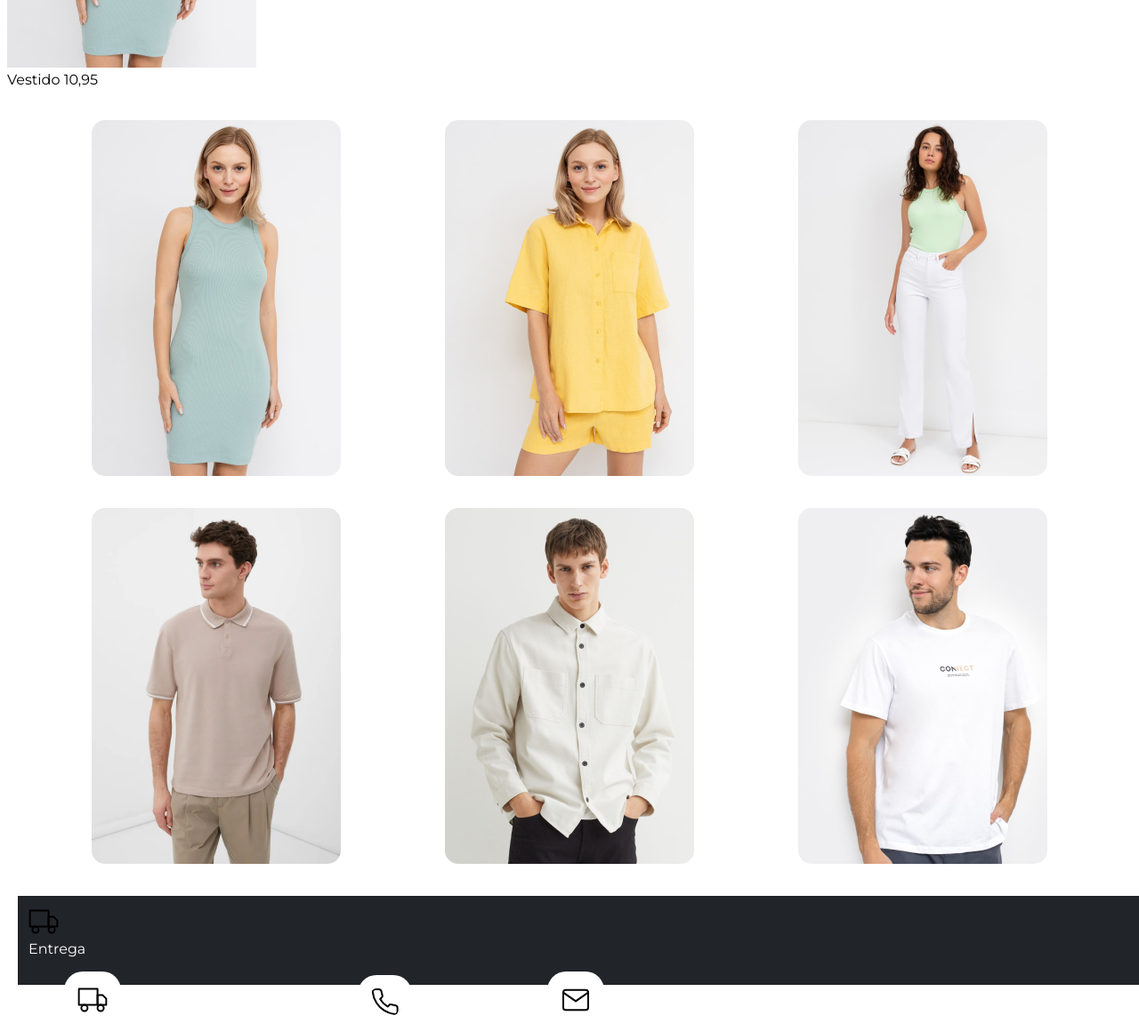
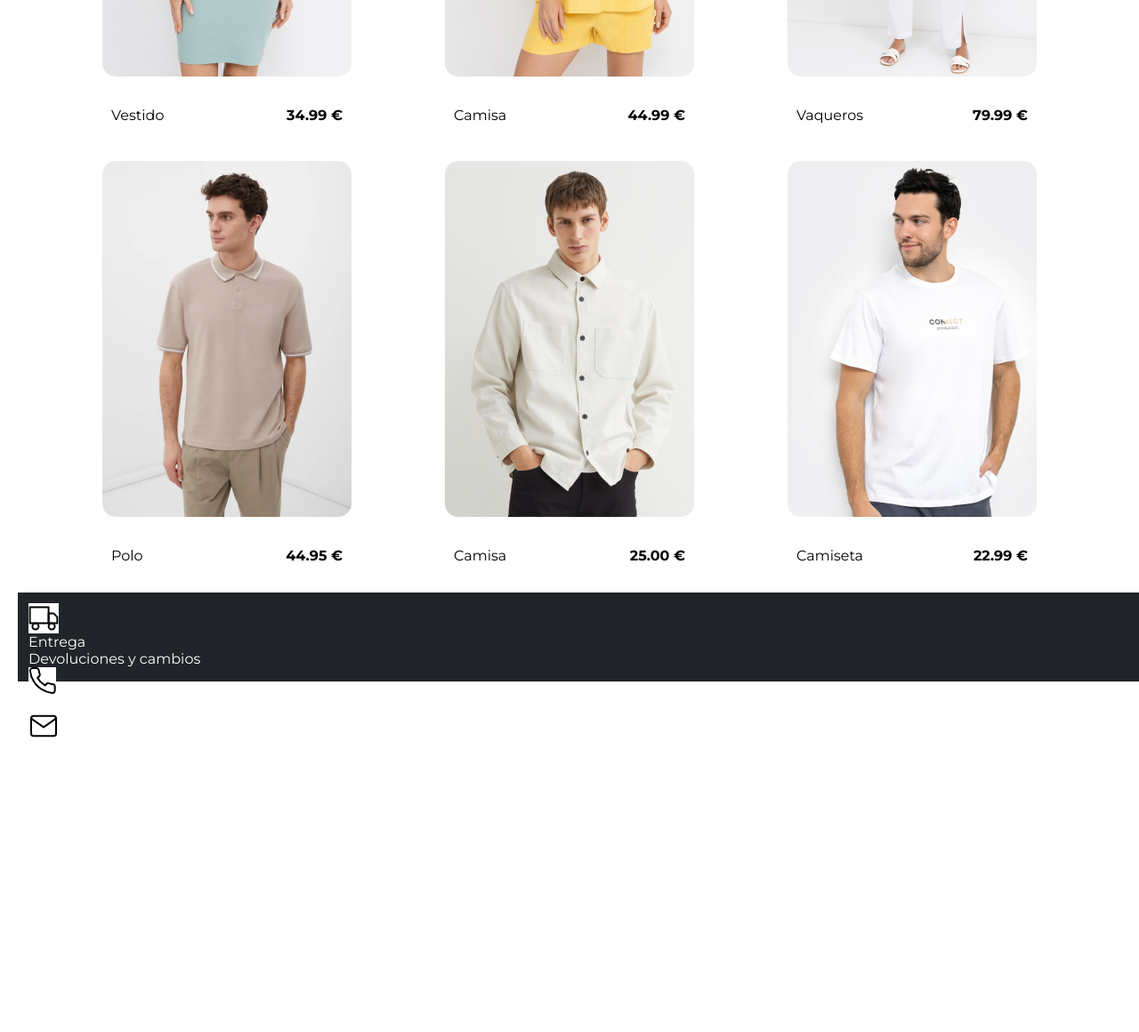
Before and after one commit to ikernm/laboratoriohtml-lemoncode, a plain HTML site: page index.html in a window 1280 px wide. Shown: the part 500-1660 px from the top of the page at 89% size. After the commit the page ends 1352 px from the top, so only its background shows below. Drawn offline with Linux system fonts and the light colour scheme.

Commit message:
correcciones

```diff
--- a/index.html
+++ b/index.html
@@ -11,6 +11,7 @@
 <body>
 
     <nav class="navbar">
+
         <a href="#"><img src="assets/icon-menu-burguer.svg" class="first-icon-nav"></a>
         <div class="colecciones">
             <a href="#">MODA MUJER</a>
@@ -23,6 +24,7 @@
             <a href="#"><img src="assets/icon-heart.svg" class="items-menu"></a>
             <a href="#"><img src="assets/icon-shopping-cart.svg" class="items-menu"></a>
         </div>
+
     </nav>
 
     <hr>
@@ -30,45 +32,91 @@
 
         <h1>NUEVAS COLECCIONES</h1>
 
-        <div class="productos">
-            <div class="producto">
-                <img src="assets/image-3.jpg">
+        <div class="products">
+
+            <div>
+                <img src="assets/image-3.jpg" class="images">
                 <div class="informacion">
                     <span>Vestido</span>
-                    <span>10,95</span>
+                    <span><strong>34.99 €</strong></span>
                 </div>
             </div>
+
+            <div>
+                <img src="assets/image-6.jpg" class="images">
+                <div class="informacion">
+                    <span>Camisa</span>
+                    <span><strong>44.99 €</strong></span>
+                </div>
+            </div>
+
+            <div>
+                <img src="assets/image-4.jpg" class="images">
+                <div class="informacion">
+                    <span>Vaqueros</span>
+                    <span><strong>79.99 €</strong></span>
+                </div>
+            </div>
+
         </div>
 
-        <div class="container-images">
-            <img src="assets/image-3.jpg" class="images-web">
-            <img src="assets/image-6.jpg" class="images-web">
-            <img src="assets/image-4.jpg" class="images-web">
-        </div>
+        <div class="products">
 
-        <div class="container-images">
-            <img src="assets/image-5.jpg" class="images-web">
-            <img src="assets/image-1.jpg" class="images-web">
-            <img src="assets/image-2.jpg" class="images-web">
+            <div>
+                <img src="assets/image-5.jpg" class="images">
+                <div class="informacion">
+                    <span>Polo</span>
+                    <span><strong>44.95 €</strong></span>
+                </div>
+            </div>
+
+            <div>
+                <img src="assets/image-1.jpg" class="images">
+                <div class="informacion">
+                    <span>Camisa</span>
+                    <span><strong>25.00 €</strong></span>
+                </div>
+            </div>
+
+            <div>
+                <img src="assets/image-2.jpg" class="images">
+                <div class="informacion">
+                    <span>Camiseta</span>
+                    <span><strong>22.99 €</strong></span>
+                </div>
+            </div>
+
         </div>
 
     </main>
 
     <footer>
+
         <div class="footer-item">
             <div>
-                <img src="assets/icon-truck.svg">
+                <img src="assets/icon-truck.svg" class="footer-icon">
             </div>
             <span>Entrega</span>
         </div>
 
+        <div class="footer-item">
+            <span>Devoluciones y cambios</span>
+        </div>
 
-        <ul>
-            <il><img src="assets/icon-truck.svg" class="icons-footer">Entrega</il>
-            <il>Devoluciones y cambios</il>
-            <il><img src="assets/icon-phone.svg" class="icons-footer">+375 (29) 749-18-23</il>
-            <il><img src="assets/icon-mail.svg" class="icons-footer">shop@omix.com</il>
-        </ul>
+        <div class="footer-item">
+            <div>
+                <img src="assets/icon-phone.svg" class="footer-icon">
+            </div>
+            <span>+375 (29) 749-18-23</span>
+        </div>
+
+        <div class="footer-item">
+            <div>
+                <img src="assets/icon-mail.svg" class="footer-icon">
+            </div>
+            <span>shop@omix.com</span>
+        </div>
+
     </footer>
 
 </body>
--- a/styles.css
+++ b/styles.css
@@ -3,7 +3,6 @@
 * {
     box-sizing: border-box;
     font-family: "Montserrat";
-
 }
 
 .navbar {
@@ -12,7 +11,6 @@
     margin: 8px;
     display: flex;
     justify-content: space-around;
-    text-align: center;
 
 }
 
@@ -26,14 +24,21 @@ h1 {
     padding: 16px;
 }
 
-.container-images {
+.products {
     display: flex;
-    justify-content: space-around;
-    margin: 36px;
+    justify-content: space-evenly;
+    margin: 12px;
 }
 
-.images-web {
-    border-radius: 15px;
+.images {
+    padding: 10px;
+    border-radius: 25px;
+}
+
+.informacion {
+    margin: 20px;
+    display: flex;
+    justify-content: space-between;
 }
 
 footer {
@@ -45,8 +50,7 @@ footer {
     height: 100px;
 }
 
-.icons-footer {
+.footer-icon {
     background-color: #ffffff;
-    padding: 15px;
-    border-radius: 21px;
+    display: flex;
 }
```
